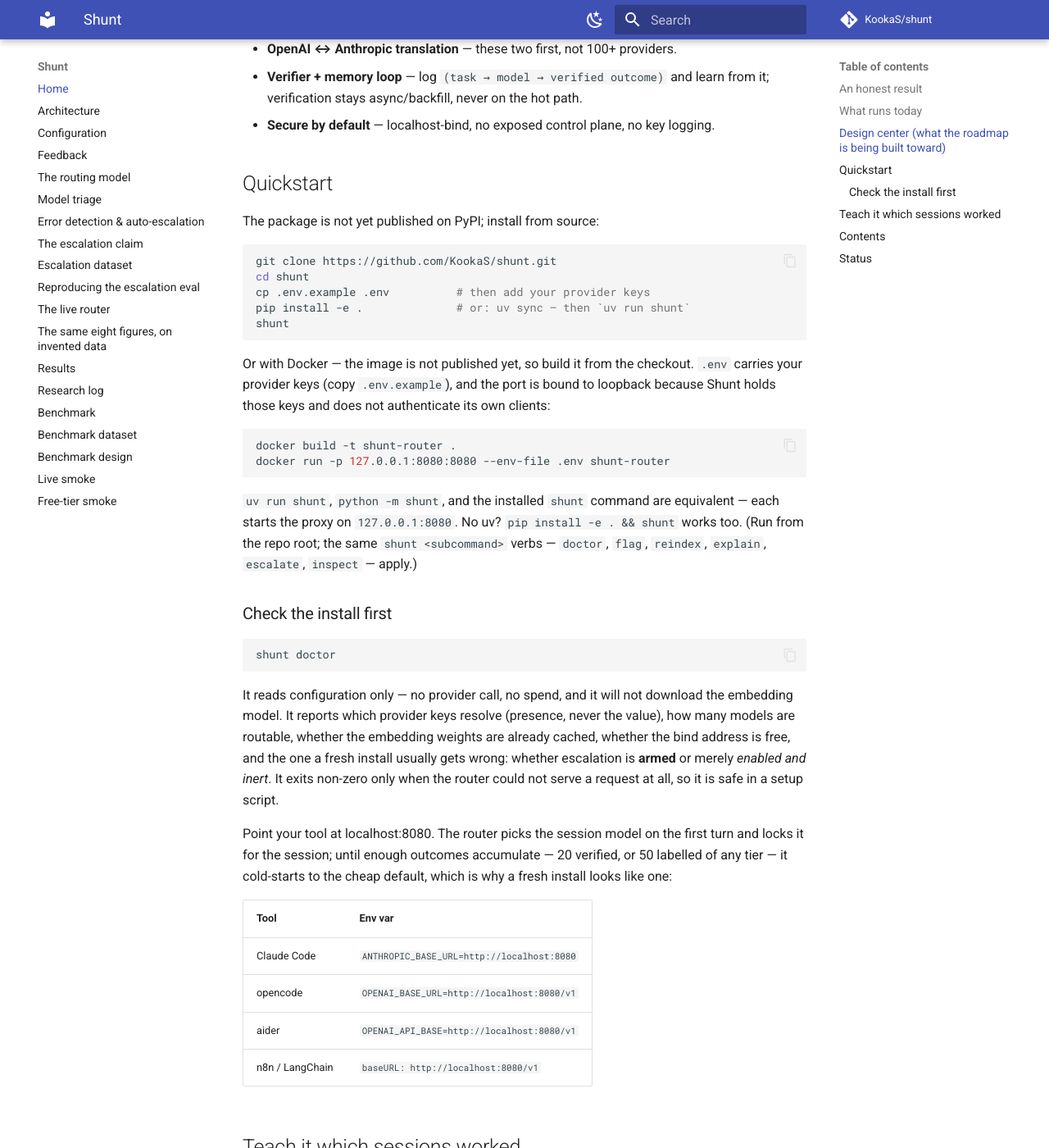
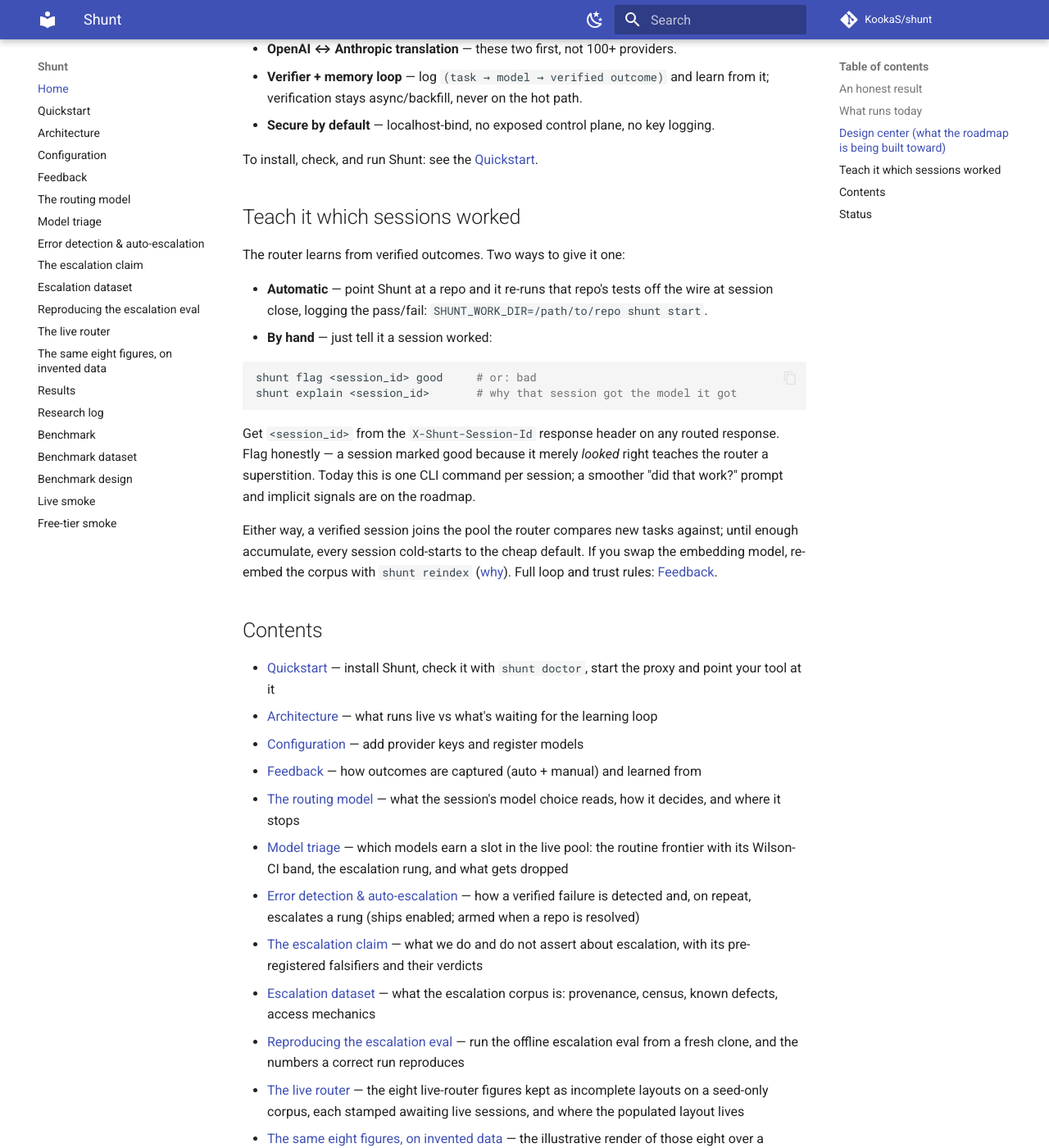
Before and after one commit to KookaS/shunt, an MkDocs documentation site: the page built from docs/index.md, in a window 1280 px wide and 1400 px high, scrolled down 1849 px. Shown: the whole window at 82% size. Built offline with MkDocs 1.6.1 and Material for MkDocs 9.7.7, drawn with Linux system fonts in a browser that asks for light colours; comment, search, counter and statistics services are not loaded.

Commit message:
docs: a Quickstart page right after Home in the site nav
The nav went Home → Architecture → Configuration with no install entry, while the
install steps sat in a section of the home page the nav never advertised. That
section moves, unchanged in wording, to docs/quickstart.md, listed right after Home;
the home page and the architecture page point to it instead of restating the
install blocks. On the from-source path `shunt doctor` now comes before starting
the proxy. `mkdocs build --strict` and the docs-link check pass.

Signed-off-by: KookaS <olivier.charrez@gmail.com>

````diff
--- a/docs/index.md
+++ b/docs/index.md
@@ -82,56 +82,7 @@
   from it; verification stays async/backfill, never on the hot path.
 - **Secure by default** — localhost-bind, no exposed control plane, no key logging.
 
-## Quickstart
-
-The package is not yet published on PyPI; install from source:
-
-```bash
-git clone https://github.com/KookaS/shunt.git
-cd shunt
-cp .env.example .env          # then add your provider keys
-pip install -e .              # or: uv sync — then `uv run shunt`
-shunt
-```
-
-Or with Docker — the image is not published yet, so build it from the checkout.
-`.env` carries your provider keys (copy `.env.example`), and the port is bound to
-loopback because Shunt holds those keys and does not authenticate its own clients:
-
-```bash
-docker build -t shunt-router .
-docker run -p 127.0.0.1:8080:8080 --env-file .env shunt-router
-```
-
-`uv run shunt`, `python -m shunt`, and the installed `shunt` command are equivalent —
-each starts the proxy on `127.0.0.1:8080`. No uv? `pip install -e . && shunt` works
-too. (Run from the repo root; the same `shunt <subcommand>` verbs — `doctor`, `flag`,
-`reindex`, `explain`, `escalate`, `inspect` — apply.)
-
-### Check the install first
-
-```bash
-shunt doctor
-```
-
-It reads configuration only — no provider call, no spend, and it will not download the
-embedding model. It reports which provider keys resolve (presence, never the value),
-how many models are routable, whether the embedding weights are already cached, whether
-the bind address is free, and the one a fresh install usually gets wrong: whether
-escalation is **armed** or merely *enabled and inert*. It exits non-zero only when the
-router could not serve a request at all, so it is safe in a setup script.
-
-Point your tool at localhost:8080. The router picks the session model on the first
-turn and locks it for the session; until enough outcomes accumulate — 20 verified, or
-50 labelled of any tier — it cold-starts to the cheap default, which is why a fresh
-install looks like one:
-
-| Tool | Env var |
-|---|---|
-| Claude Code | `ANTHROPIC_BASE_URL=http://localhost:8080` |
-| opencode | `OPENAI_BASE_URL=http://localhost:8080/v1` |
-| aider | `OPENAI_API_BASE=http://localhost:8080/v1` |
-| n8n / LangChain | `baseURL: http://localhost:8080/v1` |
+To install, check, and run Shunt: see the [Quickstart](quickstart.md).
 
 ## Teach it which sessions worked
 
@@ -159,6 +110,7 @@
 
 ## Contents
 
+- [Quickstart](quickstart.md) — install Shunt, check it with `shunt doctor`, start the proxy and point your tool at it
 - [Architecture](architecture.md) — what runs live vs what's waiting for the learning loop
 - [Configuration](configuration.md) — add provider keys and register models
 - [Feedback](feedback.md) — how outcomes are captured (auto + manual) and learned from
--- a/mkdocs.yml
+++ b/mkdocs.yml
@@ -35,6 +35,7 @@
 
 nav:
   - Home: index.md
+  - Quickstart: quickstart.md
   - Architecture: architecture.md
   - Configuration: configuration.md
   - Feedback: feedback.md
````
Also changed, not shown: docs/architecture.md (+1 -16 lines), docs/quickstart.md (added, +60 -0 lines).
